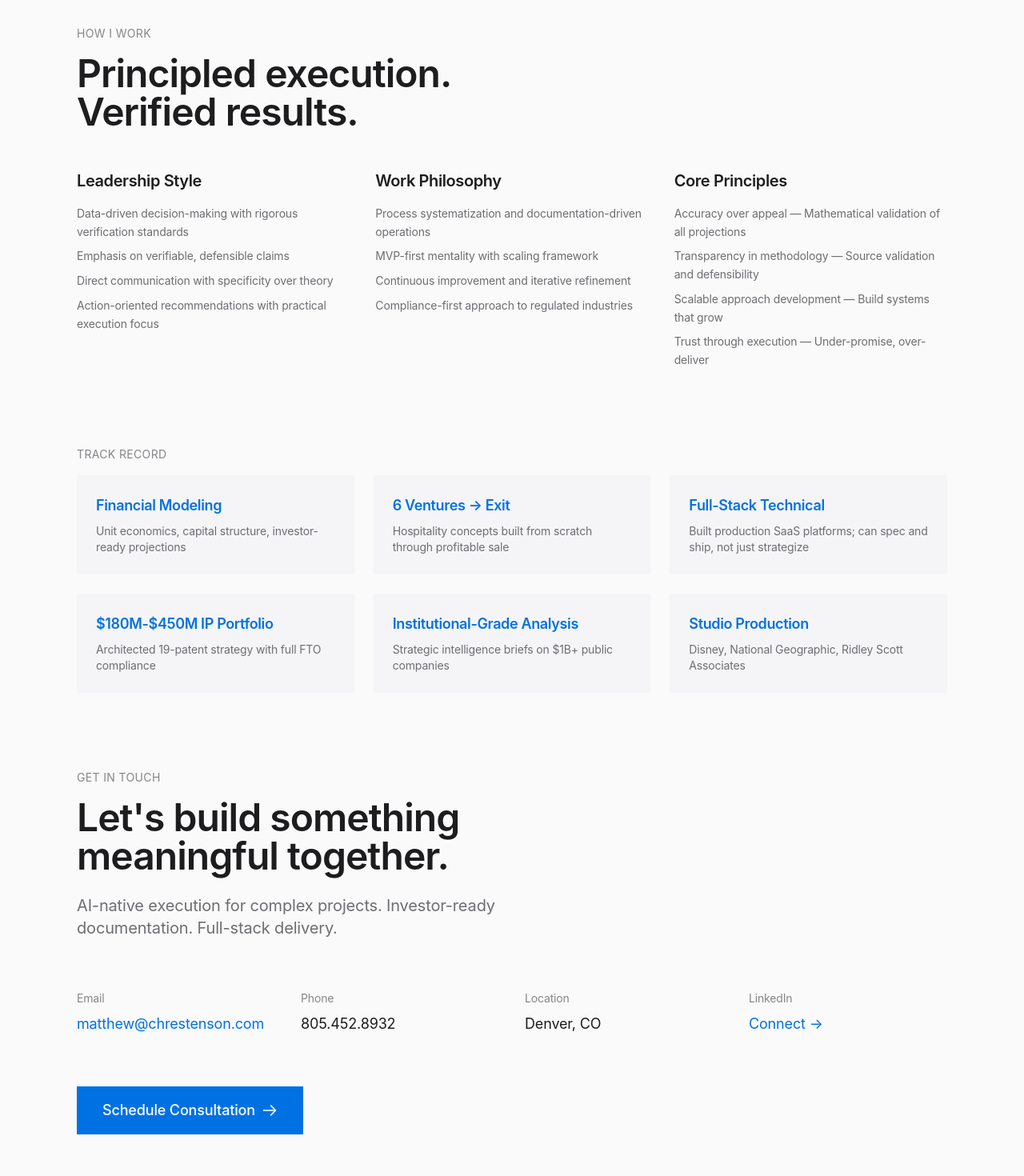
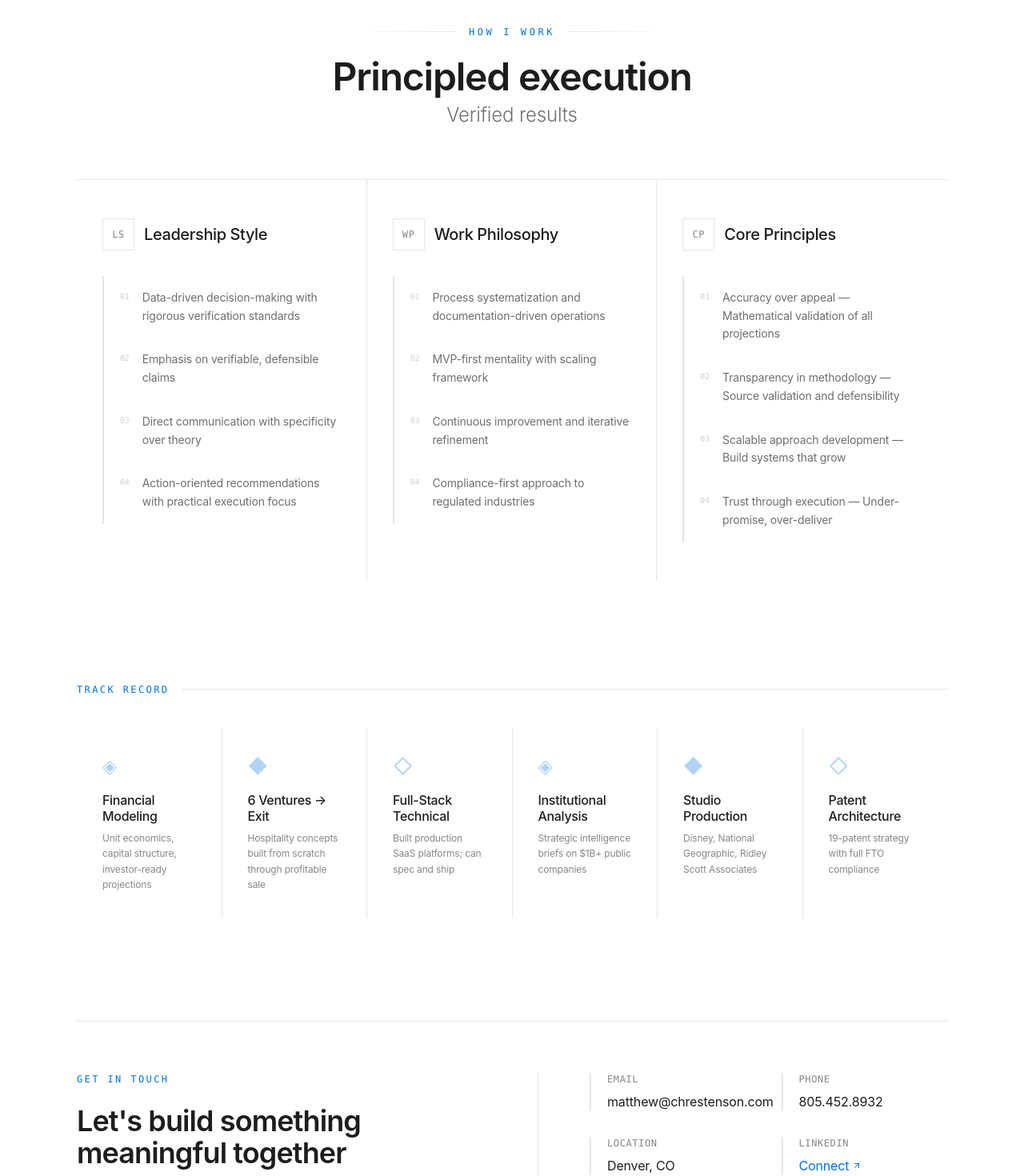
Before and after one commit to Mx7Zero/chrestenson.2026, a React (Vite) app in the folder fix/: page / in a window 1280 px wide. Shown: the part 5640-7110 px from the top of the page at 80% size. Built offline with nearby package versions, Linux system fonts and the light colour scheme.

Commit message:
Redesign Contact section - precision architectural aesthetic

```diff
--- a/fix/src/components/Contact.tsx
+++ b/fix/src/components/Contact.tsx
@@ -1,8 +1,13 @@
+import { useState } from 'react';
+
 export const Contact = () => {
+  const [hoveredPrinciple, setHoveredPrinciple] = useState<number | null>(null);
+
   // Professional Attributes from Job Skills 2026
   const attributes = [
     {
       title: 'Leadership Style',
+      code: 'LS',
       items: [
         'Data-driven decision-making with rigorous verification standards',
         'Emphasis on verifiable, defensible claims',
@@ -12,6 +17,7 @@ export const Contact = () => {
     },
     {
       title: 'Work Philosophy',
+      code: 'WP',
       items: [
         'Process systematization and documentation-driven operations',
         'MVP-first mentality with scaling framework',
@@ -21,6 +27,7 @@ export const Contact = () => {
     },
     {
       title: 'Core Principles',
+      code: 'CP',
       items: [
         'Accuracy over appeal — Mathematical validation of all projections',
         'Transparency in methodology — Source validation and defensibility',
@@ -32,116 +39,188 @@ export const Contact = () => {
 
   // Key Achievements from Job Skills 2026
   const achievements = [
-    { stat: 'Financial Modeling', desc: 'Unit economics, capital structure, investor-ready projections' },
-    { stat: '6 Ventures → Exit', desc: 'Hospitality concepts built from scratch through profitable sale' },
-    { stat: 'Full-Stack Technical', desc: 'Built production SaaS platforms; can spec and ship, not just strategize' },
-    { stat: '$180M-$450M IP Portfolio', desc: 'Architected 19-patent strategy with full FTO compliance' },
-    { stat: 'Institutional-Grade Analysis', desc: 'Strategic intelligence briefs on $1B+ public companies' },
-    { stat: 'Studio Production', desc: 'Disney, National Geographic, Ridley Scott Associates' },
+    { stat: 'Financial Modeling', desc: 'Unit economics, capital structure, investor-ready projections', icon: '◈' },
+    { stat: '6 Ventures → Exit', desc: 'Hospitality concepts built from scratch through profitable sale', icon: '◆' },
+    { stat: 'Full-Stack Technical', desc: 'Built production SaaS platforms; can spec and ship', icon: '◇' },
+    { stat: 'Institutional Analysis', desc: 'Strategic intelligence briefs on $1B+ public companies', icon: '◈' },
+    { stat: 'Studio Production', desc: 'Disney, National Geographic, Ridley Scott Associates', icon: '◆' },
+    { stat: 'Patent Architecture', desc: '19-patent strategy with full FTO compliance', icon: '◇' },
   ];
 
   return (
-    <section id="contact" className="py-24 px-6 md:px-12 lg:px-24">
+    <section id="contact" className="py-24 px-6 md:px-12 lg:px-24 bg-white">
       <div className="max-w-7xl mx-auto">
         {/* Professional Attributes */}
-        <div className="mb-24">
-          <p className="text-sm text-[#86868B] mb-4 uppercase tracking-wide">How I Work</p>
-          <h2 className="text-4xl md:text-5xl font-semibold text-[#1D1D1F] mb-12">
-            Principled execution.<br />Verified results.
+        <div className="mb-32">
+          {/* Header */}
+          <div className="mb-16 text-center">
+            <div className="flex items-center justify-center gap-4 mb-6">
+              <div className="h-px flex-1 max-w-32 bg-gradient-to-r from-transparent to-[#E5E5E5]" />
+              <span className="text-xs font-mono tracking-[0.3em] uppercase text-[#0071E3]">
+                How I Work
+              </span>
+              <div className="h-px flex-1 max-w-32 bg-gradient-to-l from-transparent to-[#E5E5E5]" />
+            </div>
+            <h2 className="text-3xl md:text-4xl lg:text-5xl font-semibold text-[#1D1D1F] tracking-tight">
+              Principled execution
             </h2>
+            <p className="mt-2 text-xl md:text-2xl text-[#6E6E73] font-light">
+              Verified results
+            </p>
+          </div>
 
-          <div className="grid grid-cols-1 md:grid-cols-3 gap-8">
+          {/* Three Column Layout with Lines */}
+          <div className="grid grid-cols-1 md:grid-cols-3 gap-0 border-t border-[#E5E5E5]">
             {attributes.map((attr, index) => (
-              <div key={index}>
-                <h3 className="text-xl font-semibold text-[#1D1D1F] mb-4">{attr.title}</h3>
-                <ul className="space-y-2">
+              <div
+                key={index}
+                className={`py-10 md:py-12 ${index < 2 ? 'md:border-r md:border-[#E5E5E5]' : ''} ${index > 0 ? 'border-t md:border-t-0 border-[#E5E5E5]' : ''}`}
+                onMouseEnter={() => setHoveredPrinciple(index)}
+                onMouseLeave={() => setHoveredPrinciple(null)}
+              >
+                <div className="md:px-8">
+                  {/* Category Header */}
+                  <div className="flex items-center gap-3 mb-8">
+                    <div className={`w-10 h-10 border flex items-center justify-center transition-all duration-300 ${hoveredPrinciple === index ? 'border-[#0071E3] bg-[#0071E3]' : 'border-[#E5E5E5]'}`}>
+                      <span className={`text-xs font-mono tracking-wider transition-colors duration-300 ${hoveredPrinciple === index ? 'text-white' : 'text-[#86868B]'}`}>
+                        {attr.code}
+                      </span>
+                    </div>
+                    <h3 className="text-lg md:text-xl font-medium text-[#1D1D1F]">
+                      {attr.title}
+                    </h3>
+                  </div>
+
+                  {/* Items with thin left border */}
+                  <div className="space-y-0">
                     {attr.items.map((item, itemIndex) => (
-                    <li key={itemIndex} className="text-[#6E6E73] text-sm leading-relaxed">
+                      <div
+                        key={itemIndex}
+                        className="group flex items-start gap-4 py-4 border-l-2 border-[#E5E5E5] pl-5 hover:border-[#0071E3] transition-colors"
+                      >
+                        <span className="text-[10px] font-mono text-[#D1D1D6] mt-0.5 group-hover:text-[#0071E3] transition-colors">
+                          {String(itemIndex + 1).padStart(2, '0')}
+                        </span>
+                        <p className="text-sm text-[#6E6E73] leading-relaxed group-hover:text-[#1D1D1F] transition-colors">
                           {item}
-                    </li>
+                        </p>
+                      </div>
                     ))}
-                </ul>
+                  </div>
+                </div>
               </div>
             ))}
           </div>
         </div>
 
-        {/* Key Achievements */}
-        <div className="mb-24">
-          <p className="text-sm text-[#86868B] mb-4 uppercase tracking-wide">Track Record</p>
-          <div className="grid grid-cols-1 md:grid-cols-2 lg:grid-cols-3 gap-6">
+        {/* Key Achievements - Horizontal Scroll on Mobile */}
+        <div className="mb-32">
+          <div className="flex items-center gap-4 mb-10">
+            <span className="text-xs font-mono tracking-[0.2em] uppercase text-[#0071E3]">
+              Track Record
+            </span>
+            <div className="h-px flex-1 bg-[#E5E5E5]" />
+          </div>
+
+          <div className="grid grid-cols-2 md:grid-cols-3 lg:grid-cols-6 gap-px bg-[#E5E5E5]">
             {achievements.map((item, index) => (
-              <div key={index} className="bg-[#F5F5F7] p-6">
-                <h4 className="text-lg font-semibold text-[#0071E3] mb-2">{item.stat}</h4>
-                <p className="text-[#6E6E73] text-sm">{item.desc}</p>
+              <div
+                key={index}
+                className="bg-white p-6 md:p-8 group hover:bg-[#FAFAFA] transition-colors"
+              >
+                <div className="text-2xl text-[#0071E3] mb-4 opacity-30 group-hover:opacity-100 transition-opacity">
+                  {item.icon}
+                </div>
+                <h4 className="text-sm md:text-base font-medium text-[#1D1D1F] mb-2 leading-tight">
+                  {item.stat}
+                </h4>
+                <p className="text-xs text-[#86868B] leading-relaxed">
+                  {item.desc}
+                </p>
               </div>
             ))}
           </div>
         </div>
 
-        {/* Contact Info */}
-        <div className="mb-16">
-          <p className="text-sm text-[#86868B] mb-4 uppercase tracking-wide">Get in Touch</p>
-          <h2 className="text-4xl md:text-5xl font-semibold text-[#1D1D1F] mb-6">
-            Let's build something<br />meaningful together.
+        {/* Contact Section */}
+        <div className="border-t border-[#E5E5E5] pt-16">
+          <div className="grid grid-cols-1 lg:grid-cols-2 gap-16">
+            {/* Left - CTA */}
+            <div>
+              <div className="flex items-center gap-4 mb-6">
+                <span className="text-xs font-mono tracking-[0.2em] uppercase text-[#0071E3]">
+                  Get in Touch
+                </span>
+                <div className="h-px flex-1 bg-[#E5E5E5] lg:hidden" />
+              </div>
+              <h2 className="text-3xl md:text-4xl font-semibold text-[#1D1D1F] tracking-tight mb-4">
+                Let's build something<br />meaningful together
               </h2>
-          <p className="text-xl text-[#6E6E73] max-w-2xl mb-12">
+              <p className="text-base text-[#6E6E73] mb-8 max-w-md">
                 AI-native execution for complex projects. Investor-ready documentation. Full-stack delivery.
               </p>
+              <a
+                href="mailto:matthew@chrestenson.com"
+                className="inline-flex items-center gap-3 bg-[#0071E3] text-white px-8 py-4 text-base font-medium hover:bg-[#0077ED] transition-all group"
+              >
+                <span>Schedule Consultation</span>
+                <svg className="w-5 h-5 transition-transform group-hover:translate-x-1" fill="none" stroke="currentColor" viewBox="0 0 24 24">
+                  <path strokeLinecap="round" strokeLinejoin="round" strokeWidth={1.5} d="M14 5l7 7m0 0l-7 7m7-7H3" />
+                </svg>
+              </a>
             </div>
 
-        {/* Contact Grid */}
-        <div className="grid grid-cols-1 md:grid-cols-2 lg:grid-cols-4 gap-8 mb-16">
-          <div>
-            <p className="text-sm text-[#86868B] mb-2">Email</p>
+            {/* Right - Contact Details */}
+            <div className="lg:border-l lg:border-[#E5E5E5] lg:pl-16">
+              <div className="grid grid-cols-2 gap-8">
+                <div className="border-l-2 border-[#E5E5E5] pl-5 hover:border-[#0071E3] transition-colors">
+                  <p className="text-xs font-mono tracking-wider uppercase text-[#86868B] mb-2">Email</p>
                   <a
                     href="mailto:matthew@chrestenson.com"
-              className="text-lg text-[#0071E3] hover:underline"
+                    className="text-sm md:text-base text-[#1D1D1F] hover:text-[#0071E3] transition-colors"
                   >
                     matthew@chrestenson.com
                   </a>
                 </div>
-          <div>
-            <p className="text-sm text-[#86868B] mb-2">Phone</p>
+                <div className="border-l-2 border-[#E5E5E5] pl-5 hover:border-[#0071E3] transition-colors">
+                  <p className="text-xs font-mono tracking-wider uppercase text-[#86868B] mb-2">Phone</p>
                   <a
                     href="tel:8054528932"
-              className="text-lg text-[#1D1D1F]"
+                    className="text-sm md:text-base text-[#1D1D1F] hover:text-[#0071E3] transition-colors"
                   >
                     805.452.8932
                   </a>
                 </div>
-          <div>
-            <p className="text-sm text-[#86868B] mb-2">Location</p>
-            <p className="text-lg text-[#1D1D1F]">Denver, CO</p>
+                <div className="border-l-2 border-[#E5E5E5] pl-5 hover:border-[#0071E3] transition-colors">
+                  <p className="text-xs font-mono tracking-wider uppercase text-[#86868B] mb-2">Location</p>
+                  <p className="text-sm md:text-base text-[#1D1D1F]">Denver, CO</p>
                 </div>
-          <div>
-            <p className="text-sm text-[#86868B] mb-2">LinkedIn</p>
+                <div className="border-l-2 border-[#E5E5E5] pl-5 hover:border-[#0071E3] transition-colors">
+                  <p className="text-xs font-mono tracking-wider uppercase text-[#86868B] mb-2">LinkedIn</p>
                   <a
                     href="https://linkedin.com/in/matthewchrestenson"
                     target="_blank"
                     rel="noopener noreferrer"
-              className="text-lg text-[#0071E3] hover:underline"
+                    className="text-sm md:text-base text-[#0071E3] hover:text-[#0077ED] transition-colors inline-flex items-center gap-1"
                   >
-              Connect →
+                    Connect
+                    <svg className="w-3 h-3" fill="none" stroke="currentColor" viewBox="0 0 24 24">
+                      <path strokeLinecap="round" strokeLinejoin="round" strokeWidth={2} d="M7 17L17 7M17 7H7M17 7v10" />
+                    </svg>
                   </a>
                 </div>
               </div>
-
-        {/* CTA */}
-        <a
-          href="mailto:matthew@chrestenson.com"
-          className="inline-flex items-center gap-2 bg-[#0071E3] text-white px-8 py-4 text-lg font-medium hover:bg-[#0077ED] transition-colors"
-        >
-          Schedule Consultation
-          <svg className="w-5 h-5" fill="none" stroke="currentColor" viewBox="0 0 24 24">
-            <path strokeLinecap="round" strokeLinejoin="round" strokeWidth={2} d="M14 5l7 7m0 0l-7 7m7-7H3" />
-          </svg>
-        </a>
+            </div>
+          </div>
+        </div>
 
         {/* Footer */}
-        <div className="mt-24 pt-8 border-t border-[#E5E5E5]">
-          <p className="text-sm text-[#86868B]">
-            © 2026 Matthew Chrestenson. All rights reserved.
+        <div className="mt-24 pt-8 border-t border-[#E5E5E5] flex flex-col md:flex-row justify-between items-center gap-4">
+          <p className="text-xs font-mono tracking-wider text-[#86868B]">
+            © 2026 MATTHEW CHRESTENSON
+          </p>
+          <p className="text-xs font-mono tracking-wider text-[#D1D1D6]">
+            DESIGNED WITH AI-ASSISTED WORKFLOWS
           </p>
         </div>
       </div>
```
Lines whose indentation alone changed are shown as unchanged.
